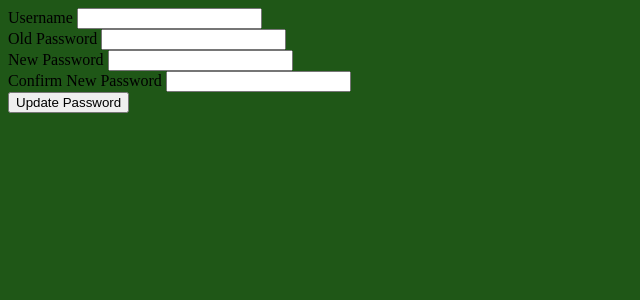
After one commit to jonathanthomasfeehan/PoolRankings, a Flask app: page /passwordReset in a window 1280 px wide. The commit adds this page. Shown: the top 300 px of the page, without its empty margins (0-640 px from the left). Run offline with Flask 2, Linux system fonts and the light colour scheme; parts of the project's set-up code (start-up, migrations or seed data) failed here and were passed over; some libraries are stand-ins or nearby versions.

Commit message:
Implemented Password reset - min ui

```diff
--- a/app.py
+++ b/app.py
@@ -166,6 +166,7 @@ def getUserMatchHistory():
     return jsonify(results)
 
 
+
 app.config['TEMPLATES_AUTO_RELOAD'] = True
 app.config['SEND_FILE_MAX_AGE_DEFAULT'] = 0  # Disable caching of static files
 
--- a/auth.py
+++ b/auth.py
@@ -89,3 +89,17 @@ def addNewPlayer():
 @auth.route('/login_page')
 def login_page():
     return render_template('login_page.html')
+
+@auth.route('/changePassword', methods = ["POST"])
+@login_required
+def changePassword():
+    data=request.values
+    if not (check_password_hash(current_user.password, data['OldPassword'])):
+        return 'Passwords do not match' , 470
+    RECORDS.update_one({'Username':data['Username']}, {'$set' : {'Password':generate_password_hash(data['NewPassword'])}})
+    return 'Password Updated' , 204
+
+
+@auth.route('/passwordReset')
+def passwordReset():
+    return render_template('passwordReset.html')
--- /dev/null
+++ b/templates/passwordReset.html
@@ -0,0 +1,97 @@
+
+<!DOCTYPE html>
+<html lang="en">
+<head>
+    <meta charset="UTF-8">
+    <title>Password Reset</title>
+    <link rel="stylesheet" href="{{ url_for('static', filename= 'css/style.css') }}">
+    <link rel="stylesheet" href="{{ url_for('static', filename= 'css/pages/passwordReset.css') }}">
+    <script src="https://ajax.googleapis.com/ajax/libs/jquery/3.6.0/jquery.min.js"></script>
+
+</head>
+<body>
+    <div class="field_container">
+        <div class="registration_field">
+            <label for = "Username">Username</label>
+            <input type = "text" name = "Username" id = "Username" required>
+        </div>
+        <div class="registration_field">
+            <label for = "OldPassword">Old Password</label>
+            <input type = "text" name = "OldPassword" id = "OldPassword" required>
+        </div>
+        <div class="registration_field">
+            <label for = "NewPassword">New Password</label>
+            <input type = "text" name = "NewPassword" id = "NewPassword" required>
+        </div>
+        <div class="registration_field">
+            <label for = "ConfirmNewPassword">Confirm New Password</label>
+            <input type = "password" name = "ConfirmNewPassword" id = "ConfirmNewPassword" required>
+        </div>
+        <div>
+            <button onclick = sendData() name = "newPlayer" id="submit_button" >
+                Update Password
+            </button>
+        </div>
+        <input type="hidden", id="csrf", name="csrf"  value="{{csrf_token()}}">
+    </div>
+
+
+
+</body>
+
+<script>
+    // TODO:     Substitute form for ajax request like on reportMatch.html.
+    //          Allows for better navgation and control in sending requests and redirecting
+
+
+    function sendData(){
+        let Username = document.getElementById('Username').value
+        let OldPassword = document.getElementById('OldPassword').value
+        let NewPassword = document.getElementById('NewPassword').value
+        let ConfirmNewPassword = document.getElementById('ConfirmNewPassword').value
+        let csrf = document.getElementById("csrf").value
+        if (NewPassword != ConfirmNewPassword) {
+            window.alert("Please confirm that passwords match")
+            return
+        }
+
+        // sends post request, if successful then alerts client
+        //
+        $.ajax({
+            url:'/changePassword',
+            type:'POST',
+            data:{'Username':Username, 'OldPassword':OldPassword, 'NewPassword':NewPassword, "csrf_token":csrf },
+            success:function(){
+                // alert(playerToAdd + " added to database")
+                window.location.replace("/");
+
+
+            },
+            error:function(jqXHR, exception){
+                console.log(jqXHR)
+                if(jqXHR.status==470) {
+                    alert("Incorrect Password")
+                    document.getElementById("PlayerFirstName").value = "";
+                    document.getElementById("PlayerLastName").value = "";
+                    document.getElementById("Password").value = "";
+                    document.getElementById("Password_confirmation").value = "";
+
+
+                }
+                else{
+                    alert("Could not add player, please try again")
+                    document.getElementById("PlayerFirstName").value = "";
+                    document.getElementById("PlayerLastName").value = "";
+                    document.getElementById("Password").value = "";
+                    document.getElementById("Password_confirmation").value = "";
+
+
+                }
+            }
+
+        })
+    }
+
+
+
+</script>
```
Also changed, not shown: templates/profile.html (+12 -0 lines).
